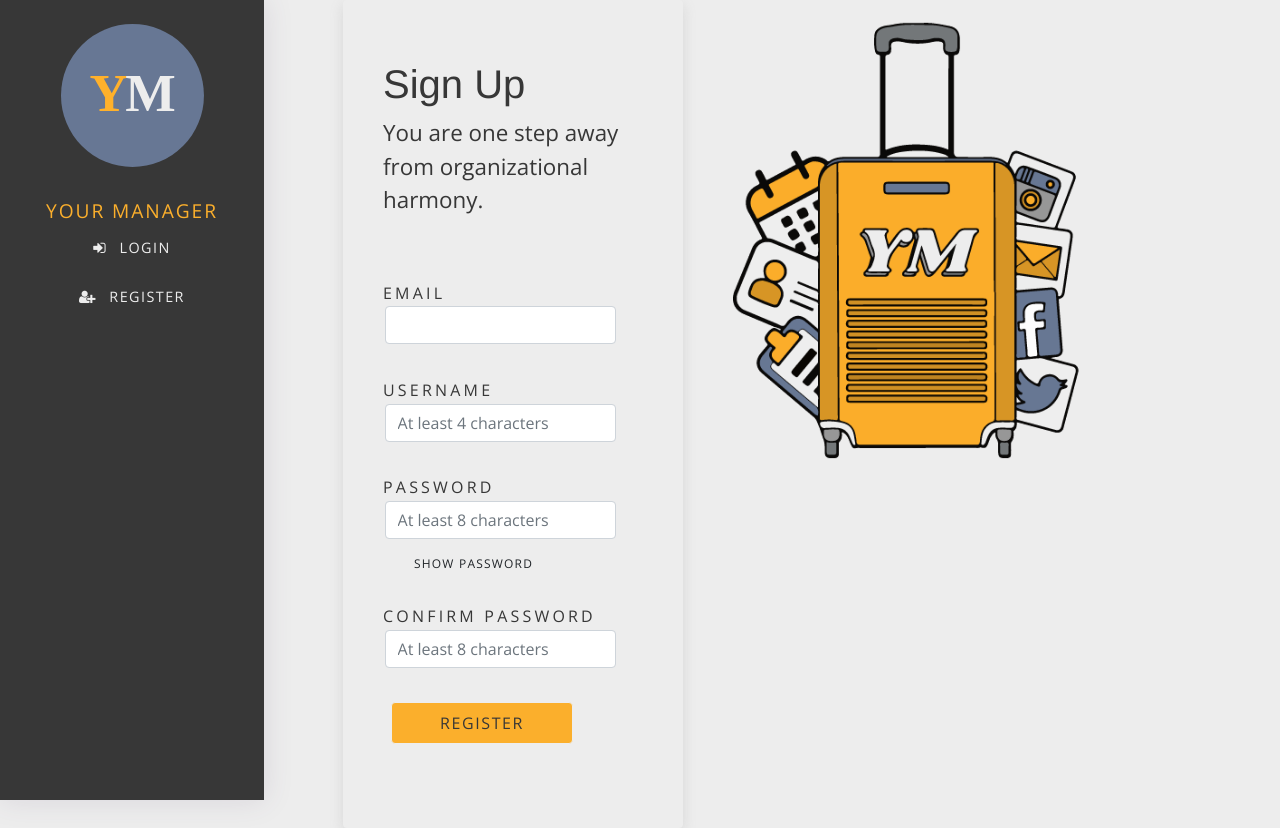
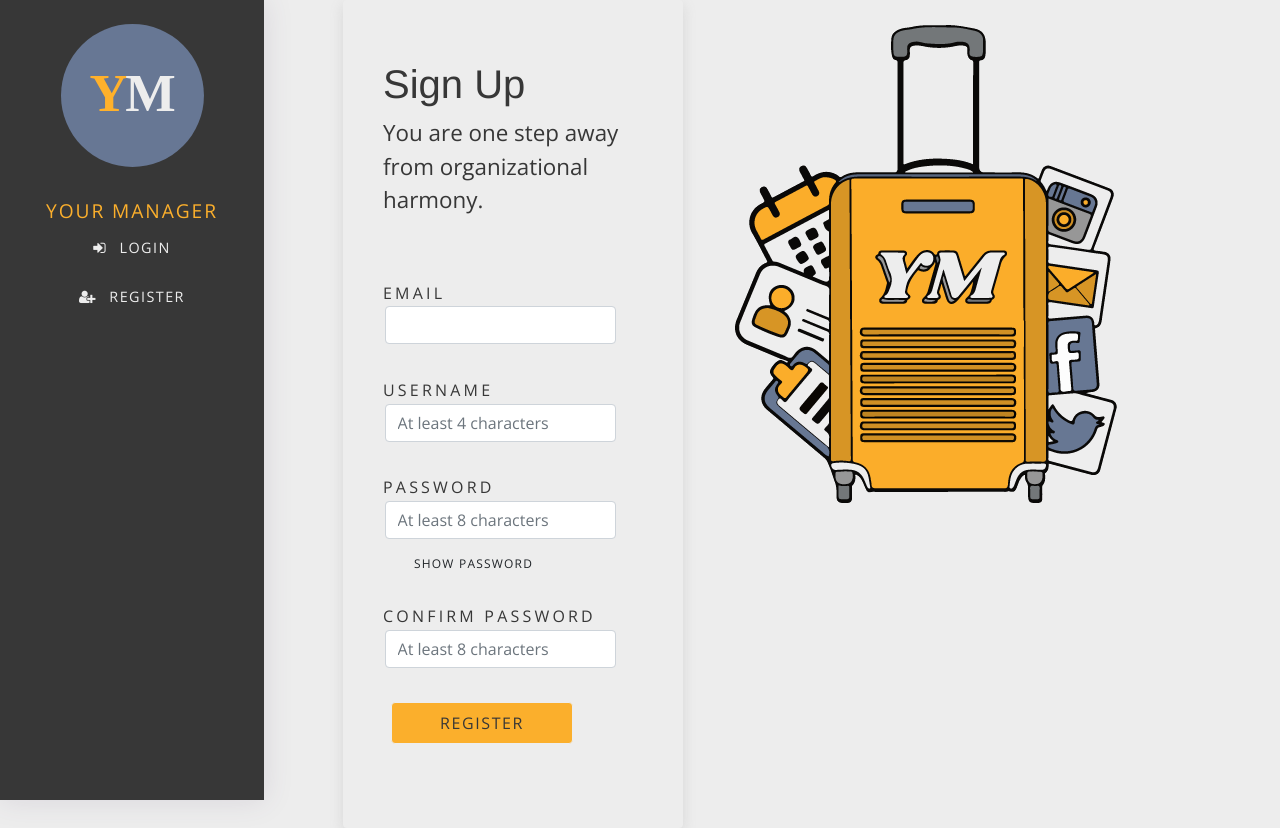
Before and after one commit to CWRU-KHAN/your-manager, a Vue app: page /signup in a window 1280 px wide. Built offline with nearby package versions, Linux system fonts and the light colour scheme.

Commit message:
still-broken-on-smaller-screens-but-better-then-it-was

```diff
--- a/src/views/Signup.vue
+++ b/src/views/Signup.vue
@@ -161,9 +161,11 @@ export default {
 <style scoped>
 
 .ym-luggage-icons {
-  float: left;
-  height: 500px;
-  width: 400px
+  min-height: 100px;
+  height: auto;
+  width: auto;
+  overflow:hidden;
+  float: left
 }
 
 .button-show-password-2 {
```
